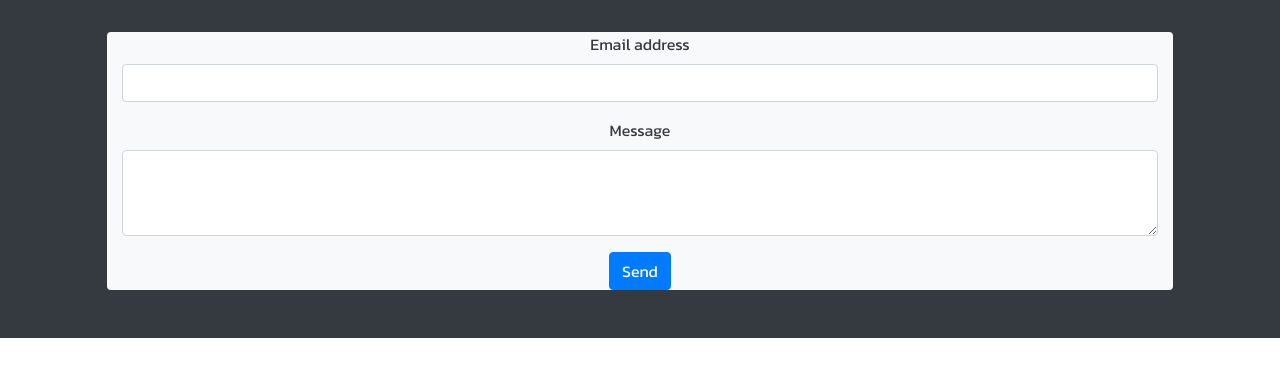
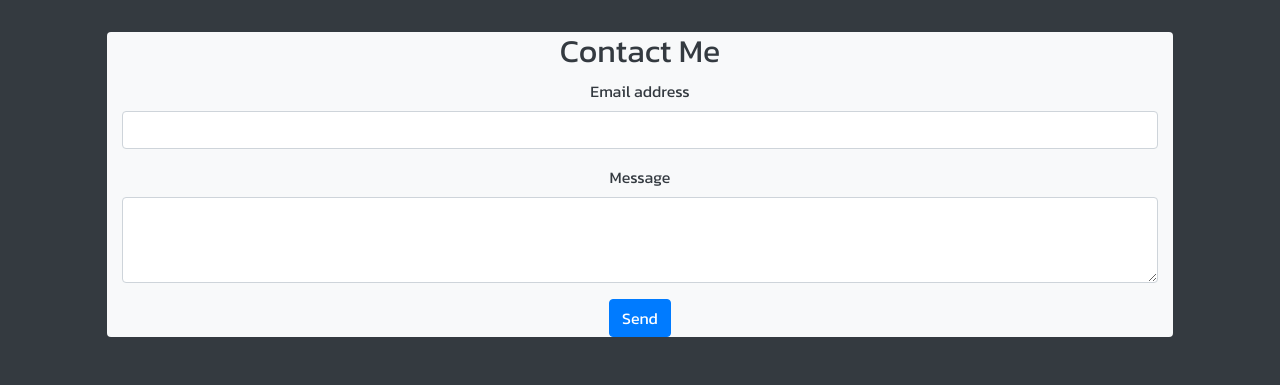
Before and after one commit to troyeh23/webportfolio, a plain HTML site: page index.html in a window 1280 px wide. Shown: the part 1908-2293 px from the top of the page. Before the commit the page ends 2246 px from the top, so only its background shows below. Drawn offline with nearby package versions, Linux system fonts and the light colour scheme.

Commit message:
Added capstoneproject code 1

```diff
--- a/index.html
+++ b/index.html
@@ -118,7 +118,9 @@
 
 		 	<!-- Contact Section -->
 		 	 <div id="contact" class="row bg-dark">
+		 	 	<!-- <h2 class="text-center text-light">Contact Me</h2> -->
 		 	 	<div class="bg-light rounded mx-auto text-dark min-vh-60 mt-5 mb-5 col-12 col-md-10 col-xl-10">
+		 	 		<h2>Contact Me</h2>
 		 	 		<form>
 		 	 		  <div class="form-group">
 		 	 		    <label for="exampleInputEmail1">Email address</label>
```
